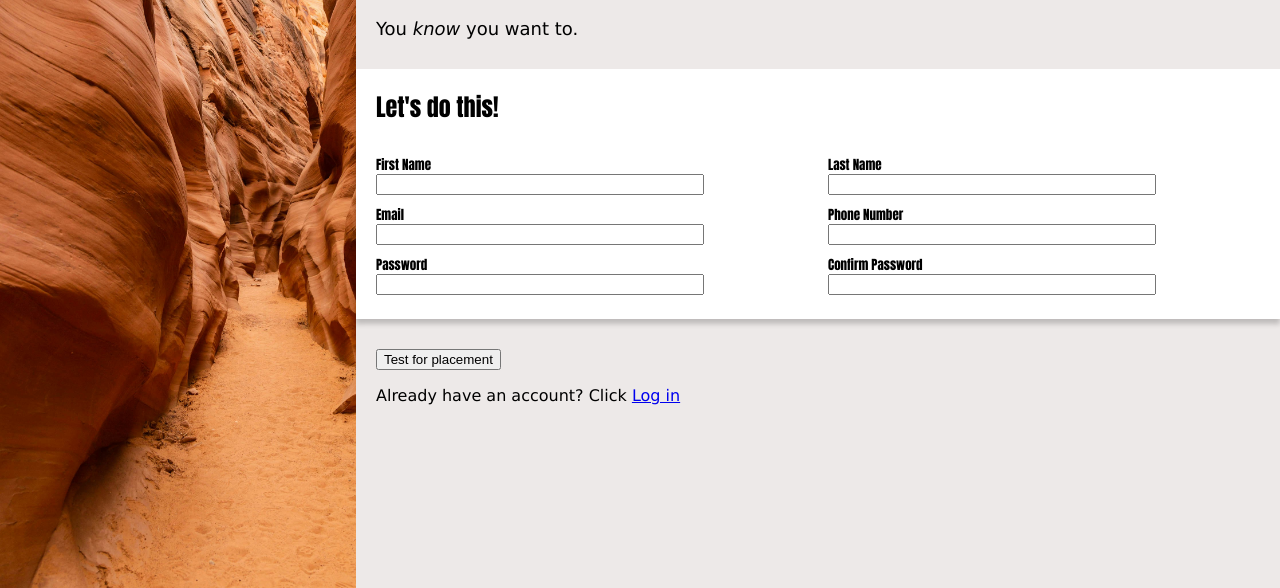
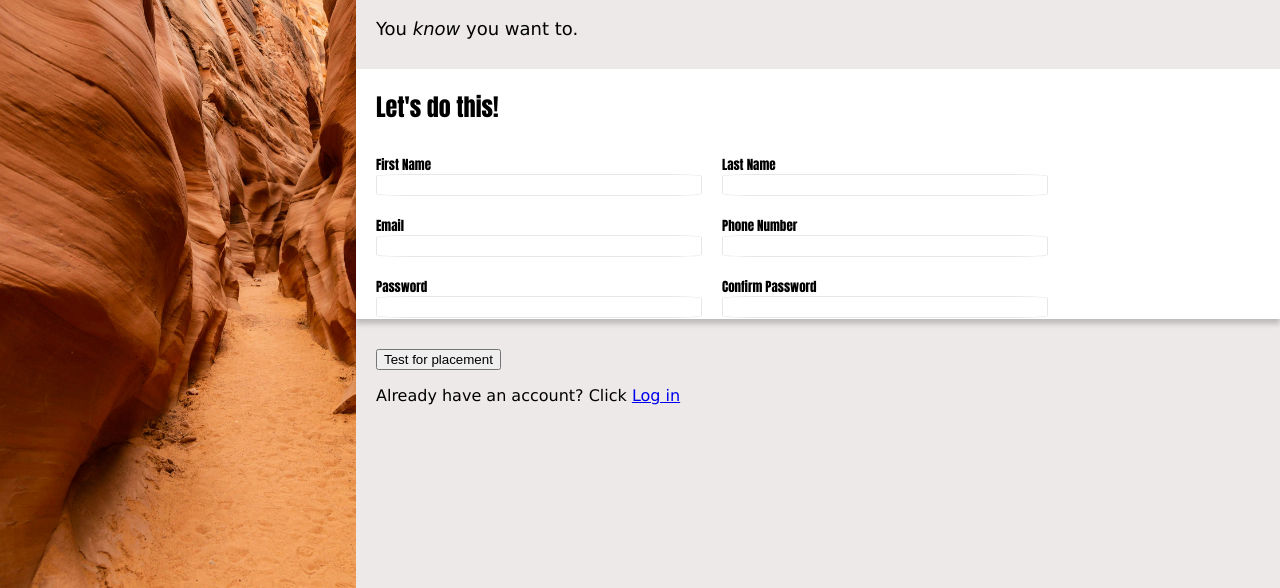
Before and after one commit to zettl023/sign-up-form-example, a plain HTML site: page index.html in a window 1280 px wide. Shown: the part 212-800 px from the top of the page. Drawn offline with Linux system fonts and the light colour scheme.

Commit message:
Form structure change, input element styling WIP

```diff
--- a/index.html
+++ b/index.html
@@ -25,7 +25,7 @@
         <div id="form-container">
             <h2>Let's do this!</h2>
             <form id="register">
-                <div class="formcol">
+                <!-- <div class="formcol">
                     <label for="firstname">First Name</label>
                     <input type="text" id="firstname" name="firstname">
                     <label for="email">Email</label>
@@ -40,6 +40,36 @@
                     <input type="tel" id="phone" name="phone">
                     <label for="confirm-pwd">Confirm Password</label>
                     <input type="password" id="confirm-pwd" name="confirm-pwd">
+                </div> -->
+                <div class="formrow">
+                    <div class="input-cell">
+                        <label for="firstname">First Name</label>
+                        <input type="text" id="firstname" name="firstname">
+                    </div>
+                    <div class="input-cell">
+                        <label for="lastname">Last Name</label>
+                        <input type="text" id="lastname" name="lastname">
+                    </div>
+                </div>
+                <div class="formrow">
+                    <div class="input-cell">
+                        <label for="email">Email</label>
+                        <input type="email" id="email" name="email">
+                    </div>
+                    <div class="input-cell">
+                        <label for="phone">Phone Number</label>
+                        <input type="tel" id="phone" name="phone">
+                    </div>
+                </div>
+                <div class="formrow">
+                    <div class="input-cell">
+                        <label for="pwd">Password</label>
+                        <input type="password" id="pwd" name="pwd">
+                    </div>
+                    <div class="input-cell">
+                        <label for="confirm-pwd">Confirm Password</label>
+                        <input type="password" id="confirm-pwd" name="confirm-pwd">
+                    </div>
                 </div>
             </form>
         </div>
--- a/style.css
+++ b/style.css
@@ -119,20 +119,28 @@ label {
 
 form {
     display: flex;
+    flex-direction: column;
     /* Enforce gap between columns of the form to keep them from running into eachother. */
     column-gap: 20px;
 }
 
-.formcol {
+.formrow {
+    display: flex;
     margin-top: 10px;
-    gap: 5px;
+    gap: 20px;
     flex: 1;
 }
 
-.formcol > input {
-    /* Get the label on top of the input box. */
-    display: block;
+.formrow > .input-cell > input {
     margin-bottom: 10px;
     width: 25vw;
     min-width: 30ch;
+    font-size: 16px;
+    border: 1px solid #E5E7EB;
+    border-radius: 10%;
 }
+
+.formrow > .input-cell {
+    display: flex;
+    flex-direction: column;
+}
```
